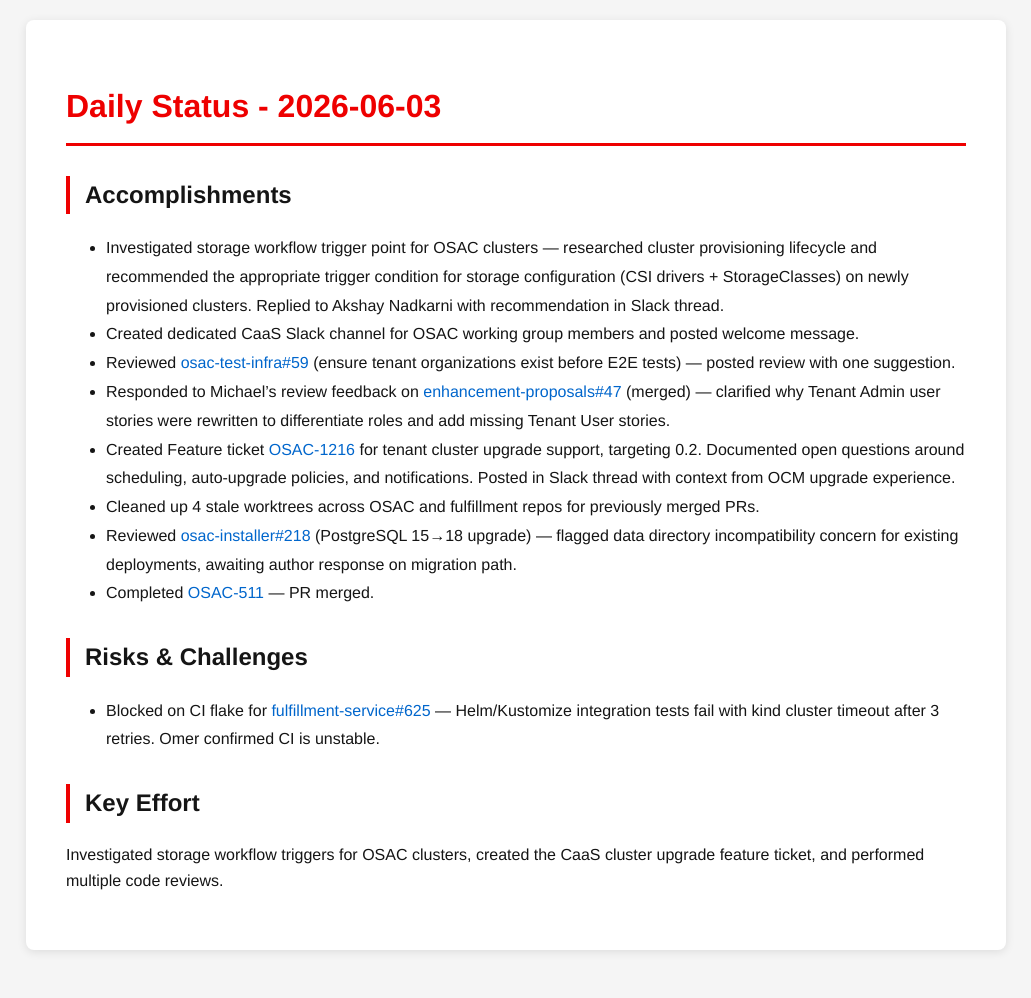
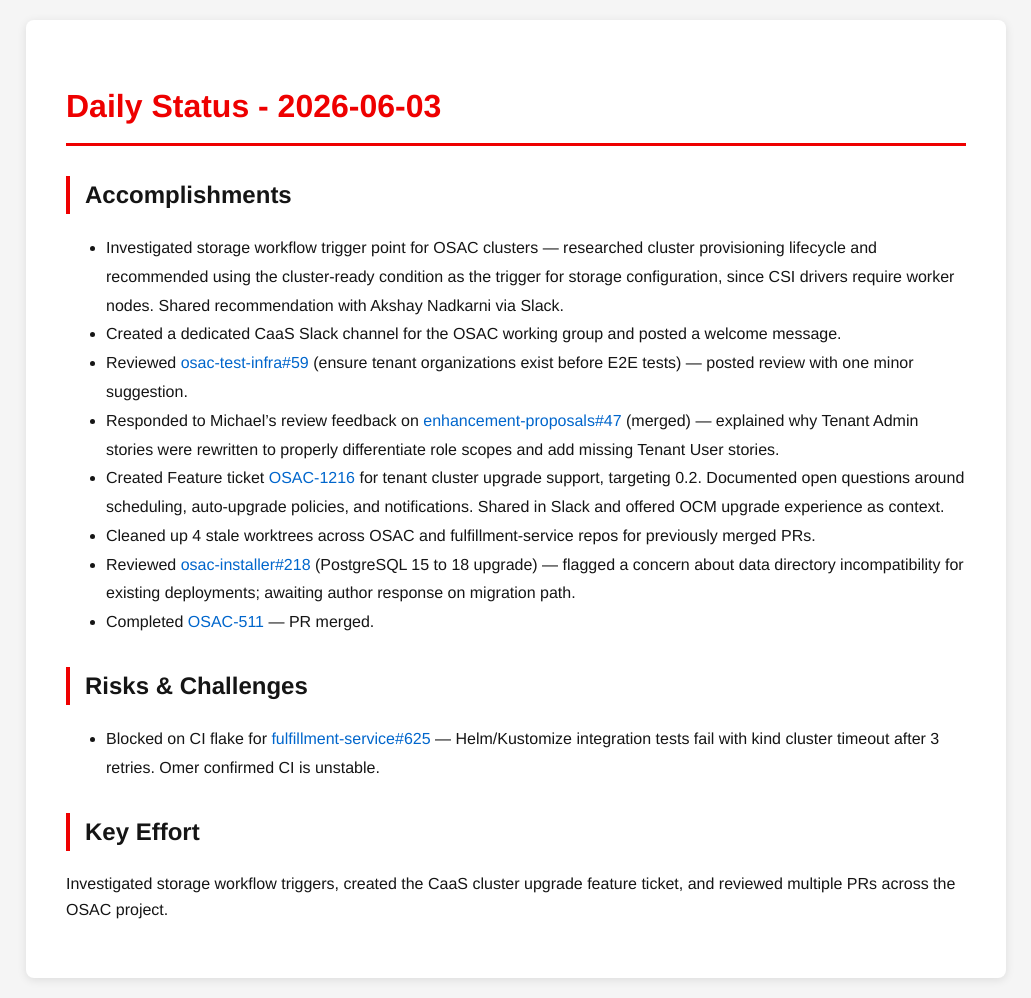
Before and after one commit to tzvatot/daily-status, a Jekyll site: the page built from 2026-06-03.md, in a window 1280 px wide. Shown: the whole page, without its empty margins (124-1155 px from the left). Built offline with Jekyll 4.4.1, drawn with Linux system fonts in a browser that asks for light colours; before the commit the page ends 970 px from its top, so only the background shows below that.

Commit message:
Daily status update - 2026-06-03

```diff
--- a/2026-06-03.md
+++ b/2026-06-03.md
@@ -7,17 +7,17 @@ date: 2026-06-03
 # Daily Status - 2026-06-03
 
 ## Accomplishments
-- Investigated storage workflow trigger point for OSAC clusters — researched cluster provisioning lifecycle and recommended the appropriate trigger condition for storage configuration (CSI drivers + StorageClasses) on newly provisioned clusters. Replied to Akshay Nadkarni with recommendation in Slack thread.
-- Created dedicated CaaS Slack channel for OSAC working group members and posted welcome message.
-- Reviewed [osac-test-infra#59](https://github.com/osac-project/osac-test-infra/pull/59) (ensure tenant organizations exist before E2E tests) — posted review with one suggestion.
-- Responded to Michael's review feedback on [enhancement-proposals#47](https://github.com/osac-project/enhancement-proposals/pull/47) (merged) — clarified why Tenant Admin user stories were rewritten to differentiate roles and add missing Tenant User stories.
-- Created Feature ticket [OSAC-1216](https://redhat.atlassian.net/browse/OSAC-1216) for tenant cluster upgrade support, targeting 0.2. Documented open questions around scheduling, auto-upgrade policies, and notifications. Posted in Slack thread with context from OCM upgrade experience.
-- Cleaned up 4 stale worktrees across OSAC and fulfillment repos for previously merged PRs.
-- Reviewed [osac-installer#218](https://github.com/osac-project/osac-installer/pull/218) (PostgreSQL 15→18 upgrade) — flagged data directory incompatibility concern for existing deployments, awaiting author response on migration path.
+- Investigated storage workflow trigger point for OSAC clusters — researched cluster provisioning lifecycle and recommended using the cluster-ready condition as the trigger for storage configuration, since CSI drivers require worker nodes. Shared recommendation with Akshay Nadkarni via Slack.
+- Created a dedicated CaaS Slack channel for the OSAC working group and posted a welcome message.
+- Reviewed [osac-test-infra#59](https://github.com/osac-project/osac-test-infra/pull/59) (ensure tenant organizations exist before E2E tests) — posted review with one minor suggestion.
+- Responded to Michael's review feedback on [enhancement-proposals#47](https://github.com/osac-project/enhancement-proposals/pull/47) (merged) — explained why Tenant Admin stories were rewritten to properly differentiate role scopes and add missing Tenant User stories.
+- Created Feature ticket [OSAC-1216](https://redhat.atlassian.net/browse/OSAC-1216) for tenant cluster upgrade support, targeting 0.2. Documented open questions around scheduling, auto-upgrade policies, and notifications. Shared in Slack and offered OCM upgrade experience as context.
+- Cleaned up 4 stale worktrees across OSAC and fulfillment-service repos for previously merged PRs.
+- Reviewed [osac-installer#218](https://github.com/osac-project/osac-installer/pull/218) (PostgreSQL 15 to 18 upgrade) — flagged a concern about data directory incompatibility for existing deployments; awaiting author response on migration path.
 - Completed [OSAC-511](https://redhat.atlassian.net/browse/OSAC-511) — PR merged.
 
 ## Risks & Challenges
 - Blocked on CI flake for [fulfillment-service#625](https://github.com/osac-project/fulfillment-service/pull/625) — Helm/Kustomize integration tests fail with kind cluster timeout after 3 retries. Omer confirmed CI is unstable.
 
 ## Key Effort
-Investigated storage workflow triggers for OSAC clusters, created the CaaS cluster upgrade feature ticket, and performed multiple code reviews.
+Investigated storage workflow triggers, created the CaaS cluster upgrade feature ticket, and reviewed multiple PRs across the OSAC project.
```
